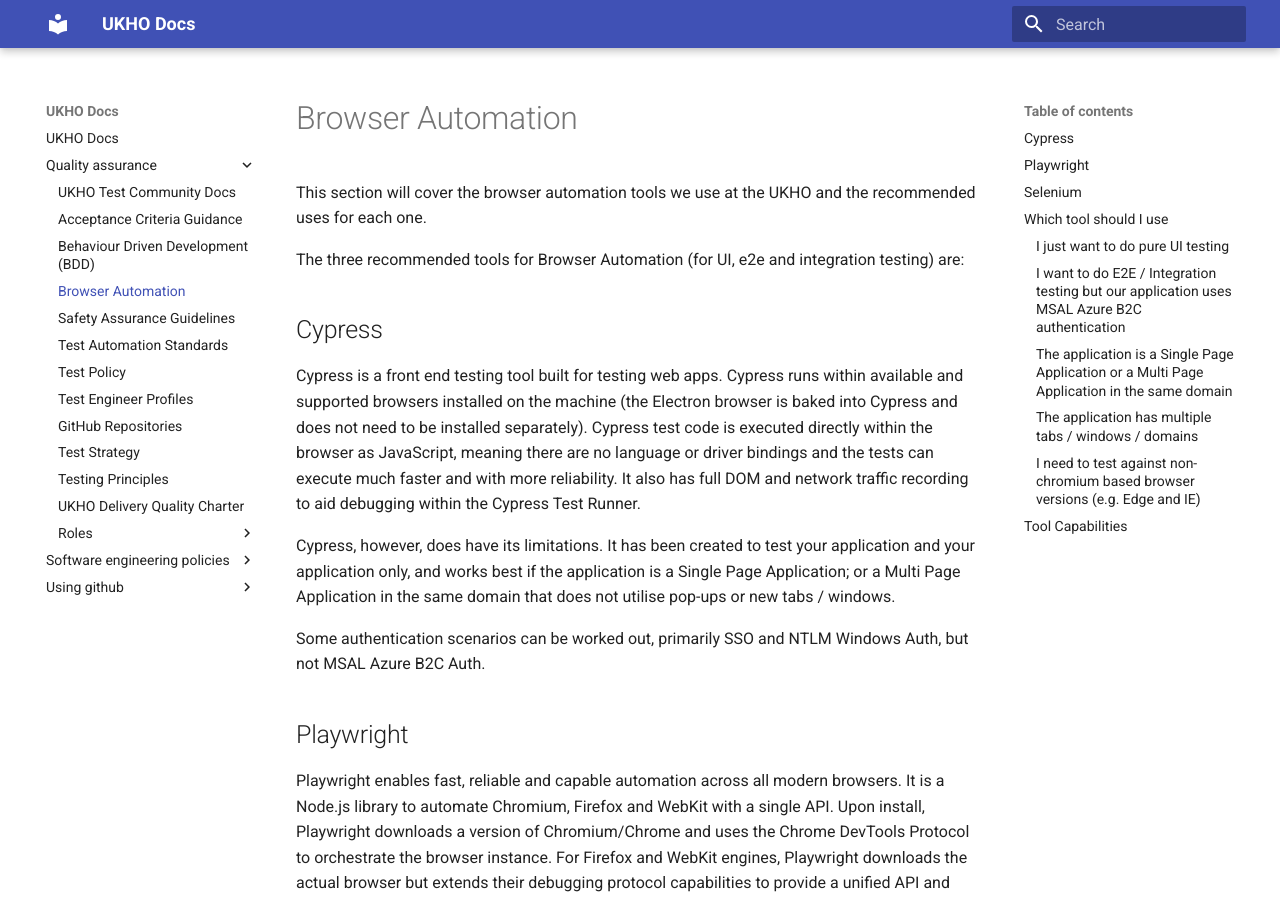
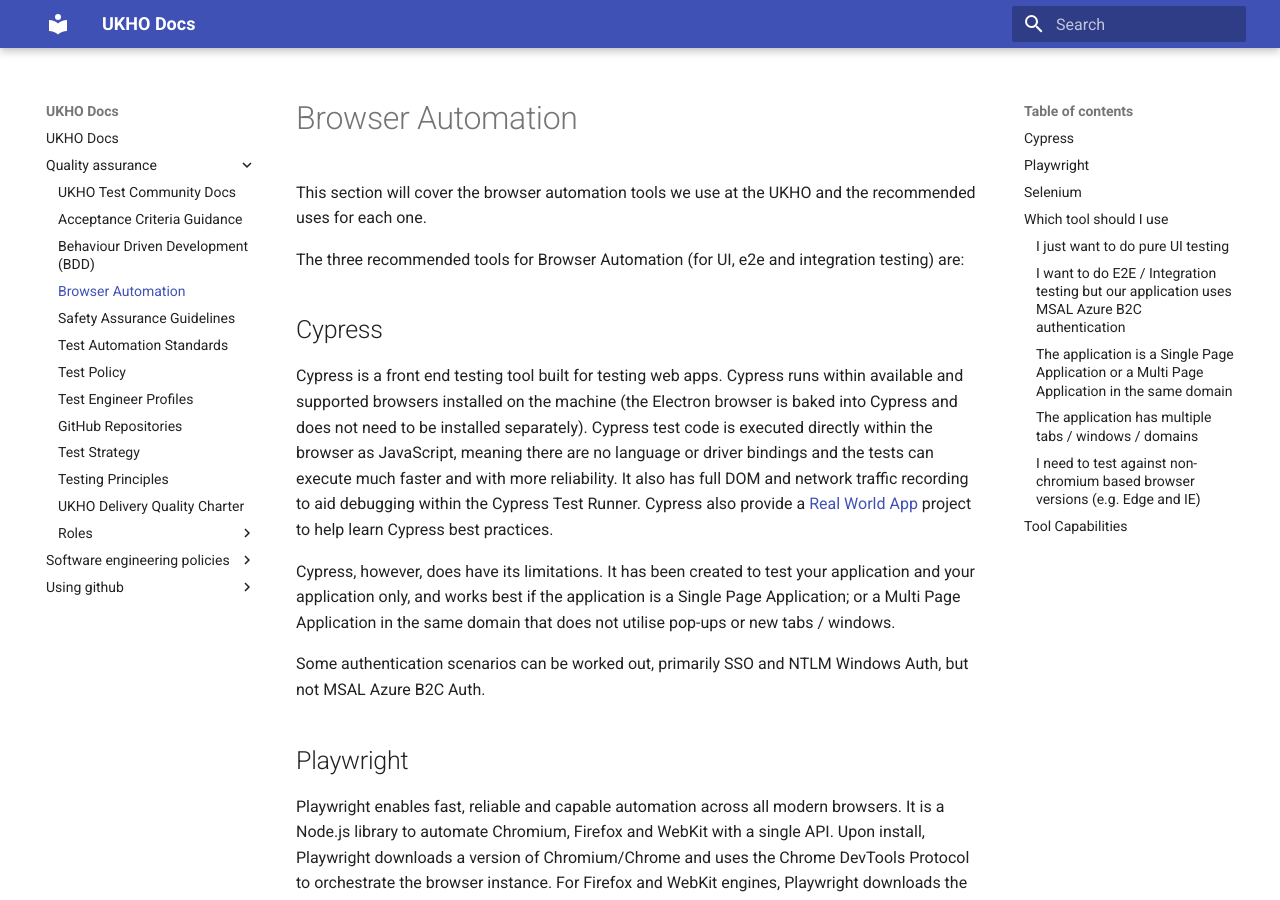
Before and after one commit to UKHO/docs, an MkDocs documentation site: the page built from docs/quality-assurance/browser-automation.md, in a window 1280 px wide and 900 px high. Built offline with MkDocs 1.6.1 and Material for MkDocs 9.7.7, drawn with Linux system fonts in a browser that asks for light colours.

Commit message:
Add link to Cypress RWA

```diff
--- a/docs/quality-assurance/browser-automation.md
+++ b/docs/quality-assurance/browser-automation.md
@@ -6,7 +6,7 @@ The three recommended tools for Browser Automation (for UI, e2e and integration
 
 ## Cypress
 
-Cypress is a front end testing tool built for testing web apps. Cypress runs within available and supported browsers installed on the machine (the Electron browser is baked into Cypress and does not need to be installed separately). Cypress test code is executed directly within the browser as JavaScript, meaning there are no language or driver bindings and the tests can execute much faster and with more reliability. It also has full DOM and network traffic recording to aid debugging within the Cypress Test Runner.
+Cypress is a front end testing tool built for testing web apps. Cypress runs within available and supported browsers installed on the machine (the Electron browser is baked into Cypress and does not need to be installed separately). Cypress test code is executed directly within the browser as JavaScript, meaning there are no language or driver bindings and the tests can execute much faster and with more reliability. It also has full DOM and network traffic recording to aid debugging within the Cypress Test Runner. Cypress also provide a [Real World App](https://cypress.io/blog/2020/06/11/introducing-the-cypress-real-world-app/?utm_content=149165601&utm_medium=social&utm_source=linkedin&hss_channel=lcp-9293724) project to help learn Cypress best practices.
 
 Cypress, however, does have its limitations. It has been created to test your application and your application only, and works best if the application is a Single Page Application; or a Multi Page Application in the same domain that does not utilise pop-ups or new tabs / windows.
 
```
